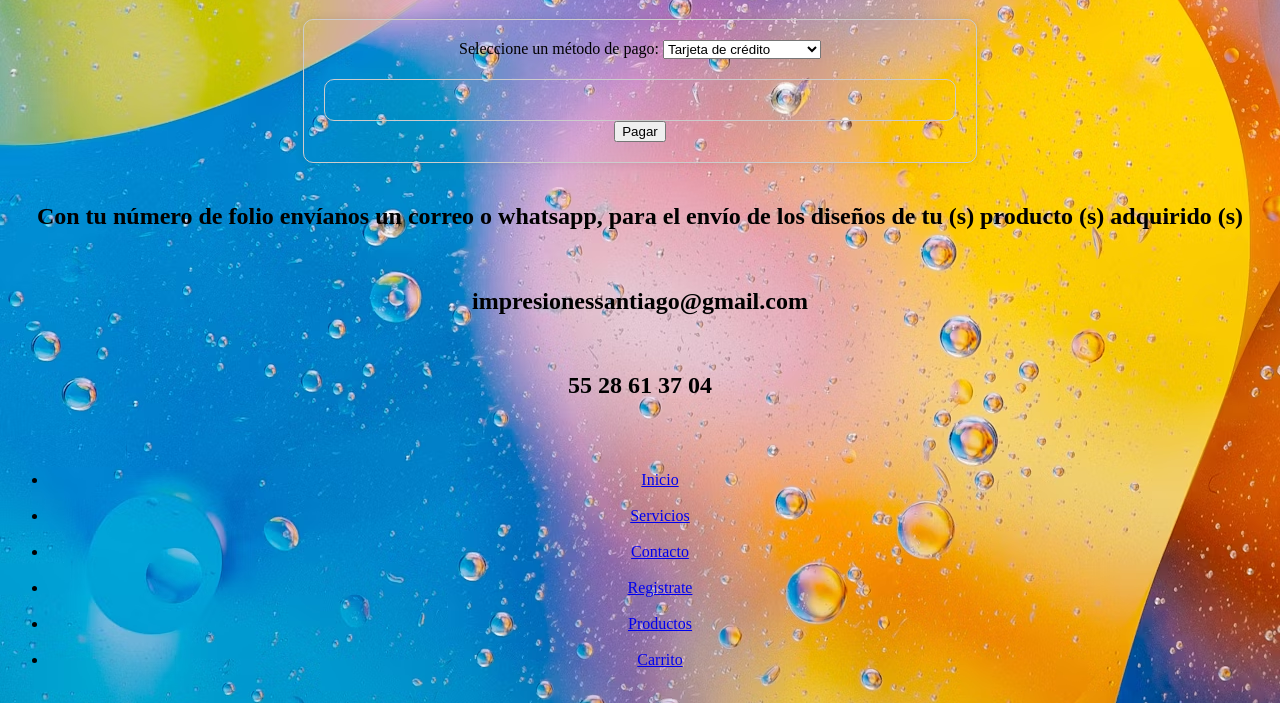
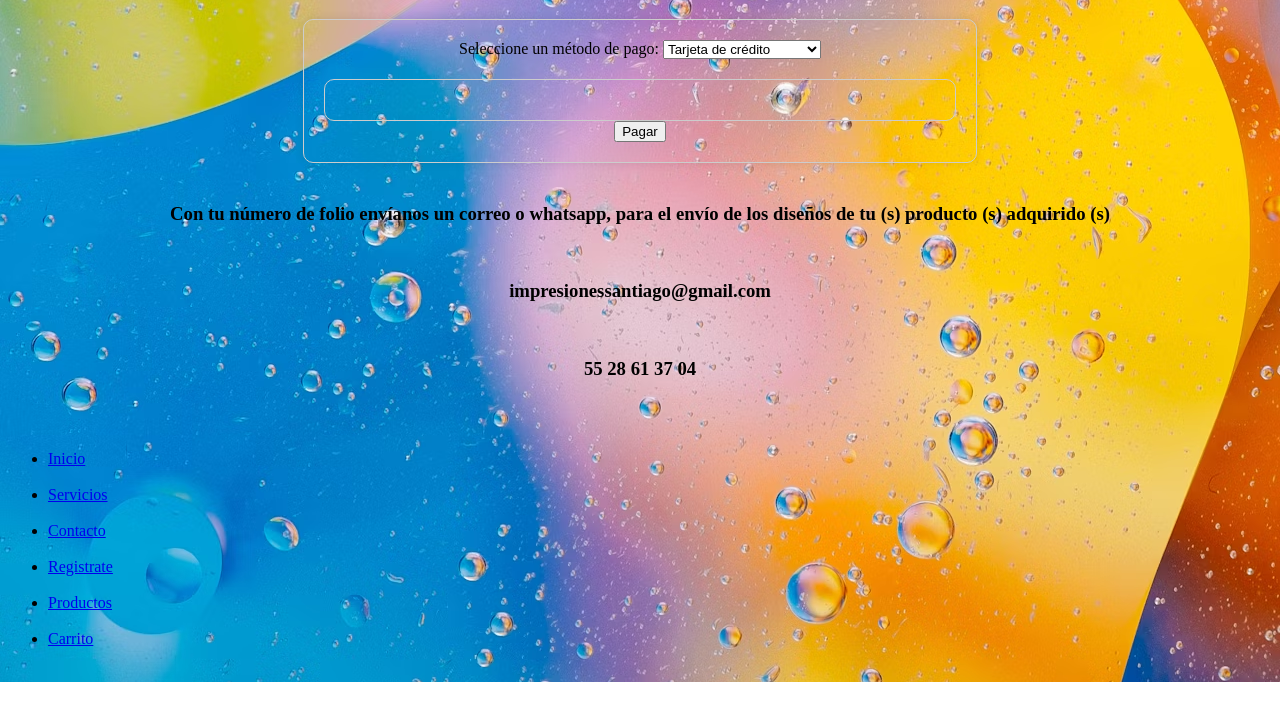
Before and after one commit to Mariana-Enciso/Mariana-Enciso.github.io, a plain HTML site: page pago.html in a window 1280 px wide. Shown: the part 621-1324 px from the top of the page. After the commit the page ends 1303 px from the top, so only its background shows below. Drawn offline with Linux system fonts and the light colour scheme.

Commit message:
Update pago.html

```diff
--- a/pago.html
+++ b/pago.html
@@ -68,11 +68,12 @@
 <script src="script.js"></script>
 
  <center>
-  <h2 style="color: black;"align="center"> Con tu número de folio envíanos un correo o whatsapp, para el envío de los diseños de tu (s) producto (s) adquirido (s)</h2>
+  <h3 style="color: black;"align="center"> Con tu número de folio envíanos un correo o whatsapp, para el envío de los diseños de tu (s) producto (s) adquirido (s)</h3>
 <br>
-   <h2 style="color:black;"align="center">impresionessantiago@gmail.com</h2>
+   <h3 style="color:black;"align="center">impresionessantiago@gmail.com</h3>
    <br>
-    <h2 style="color:black;"align="center">55 28 61 37 04</h2>
+    <h3 style="color:black;"align="center">55 28 61 37 04</h3>
+ </center>
 <br><br>
    <ul class="nav-menu">
           <li class="menu-active"><a href="ImpresionesSantiago.html">Inicio</a></li> <br>
```
